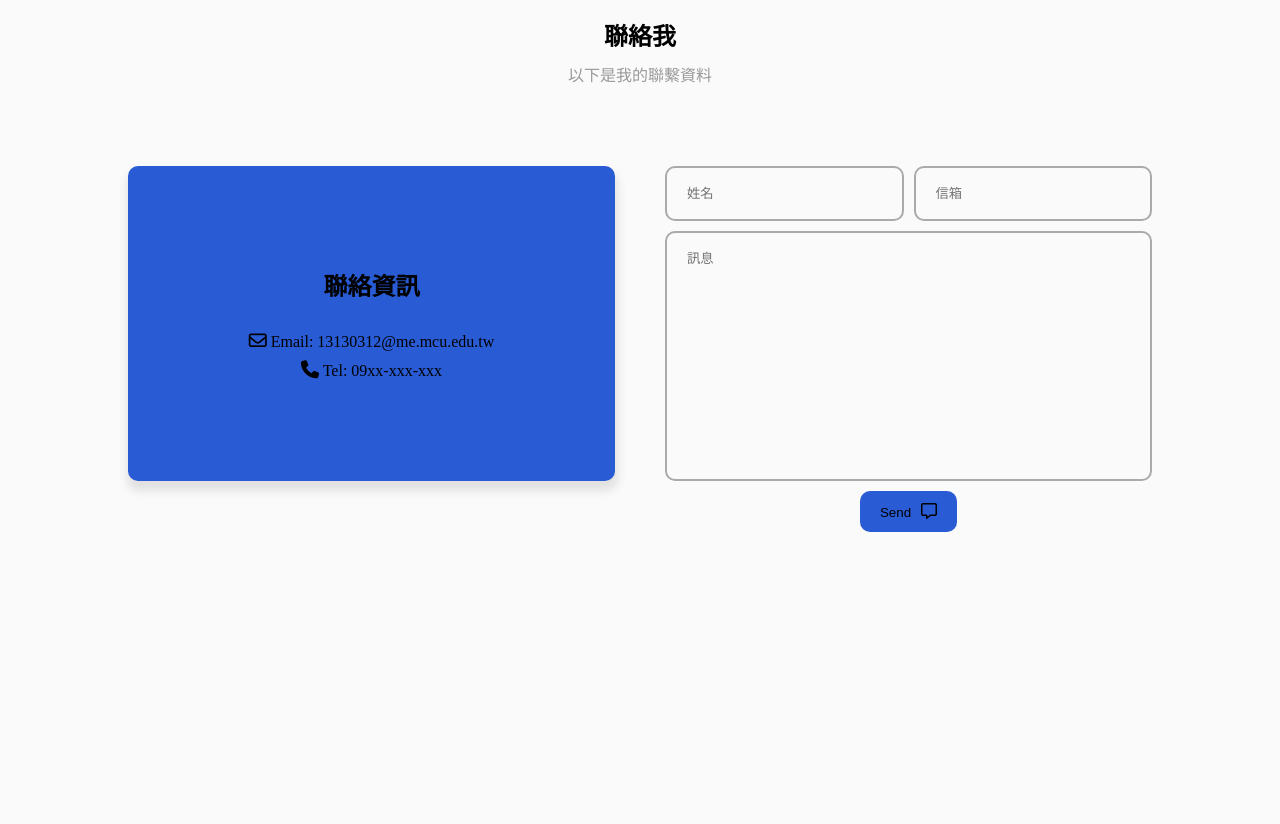
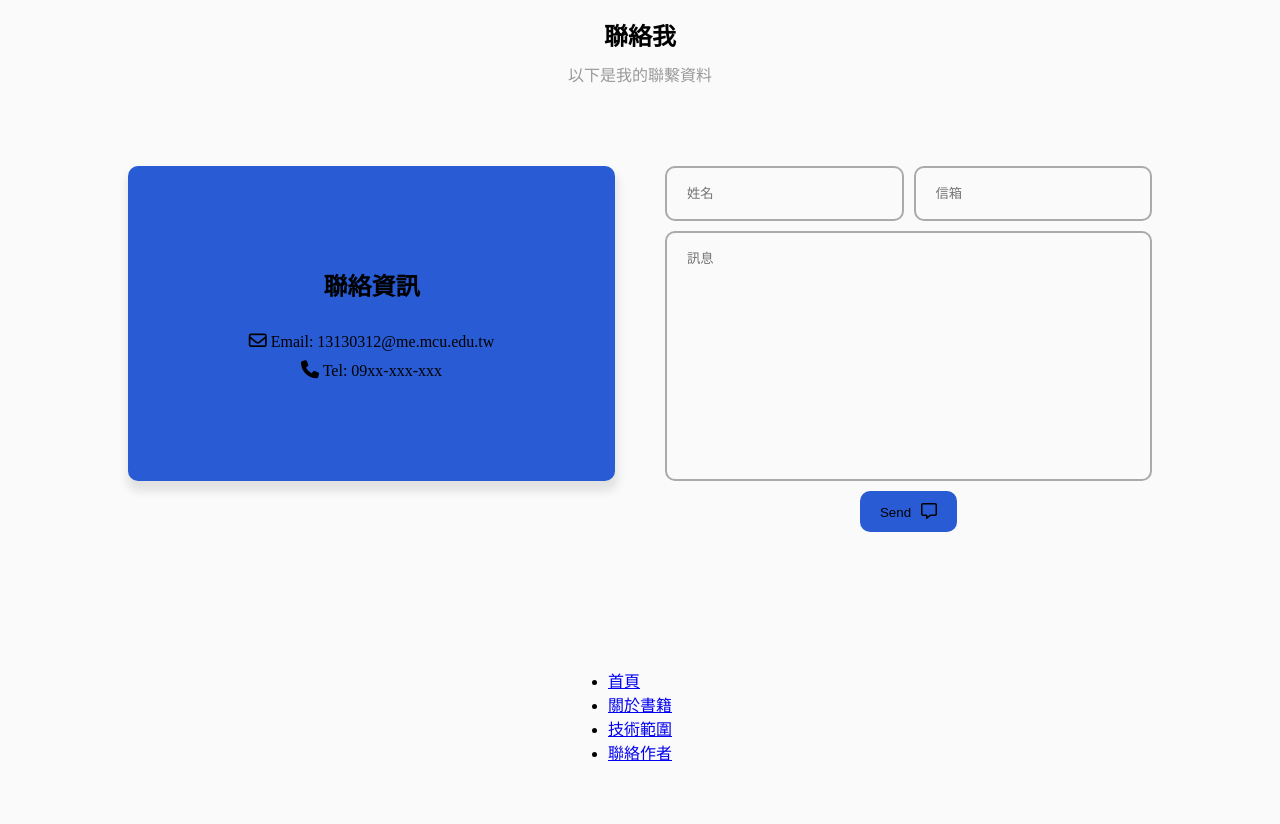
Before and after one commit to chenguanc720/mcu-113-1-web-13130312-final, a plain HTML site: page src/index.html in a window 1280 px wide. Shown: the part 2279-3103 px from the top of the page. Before the commit the page ends 2907 px from the top, so only its background shows below. Drawn offline with Linux system fonts and the light colour scheme.

Commit message:
頁尾基本樣式

```diff
--- a/src/index.html
+++ b/src/index.html
@@ -152,6 +152,22 @@
           </div>
         </section>
       </main>
+      <footer>
+        <ul class="footer-menu">
+          <li class="menu-item">
+            <a href="#home">首頁</a>
+          </li>
+          <li class="menu-item">
+            <a href="#about">關於書籍</a>
+          </li>
+          <li class="menu-item">
+            <a href="#skill">技術範圍</a>
+          </li>
+          <li class="menu-item">
+            <a href="#contact">聯絡作者</a>
+          </li>
+        </ul>
+      </footer>
     </div>
     <script src="./main.js"></script>
   </body>
--- /dev/null
+++ b/src/scss/_footer.scss
@@ -0,0 +1,12 @@
+footer {
+  display: flex;
+  justify-content: center;
+  align-items: center;
+  row-gap: 30px;
+  padding-block: 40px 60px;
+
+  .top-footer {
+    font-size: 20px;
+    font-weight: 600;
+  }
+}
--- a/src/scss/style.scss
+++ b/src/scss/style.scss
@@ -4,6 +4,7 @@
 @import "./about";
 @import "./skill";
 @import "./contact";
+@import "./footer";
 
 :root {
   --body-color: rgb(250, 250, 250);
```
Also changed, not shown: src/style.min.css, 1 other file.
